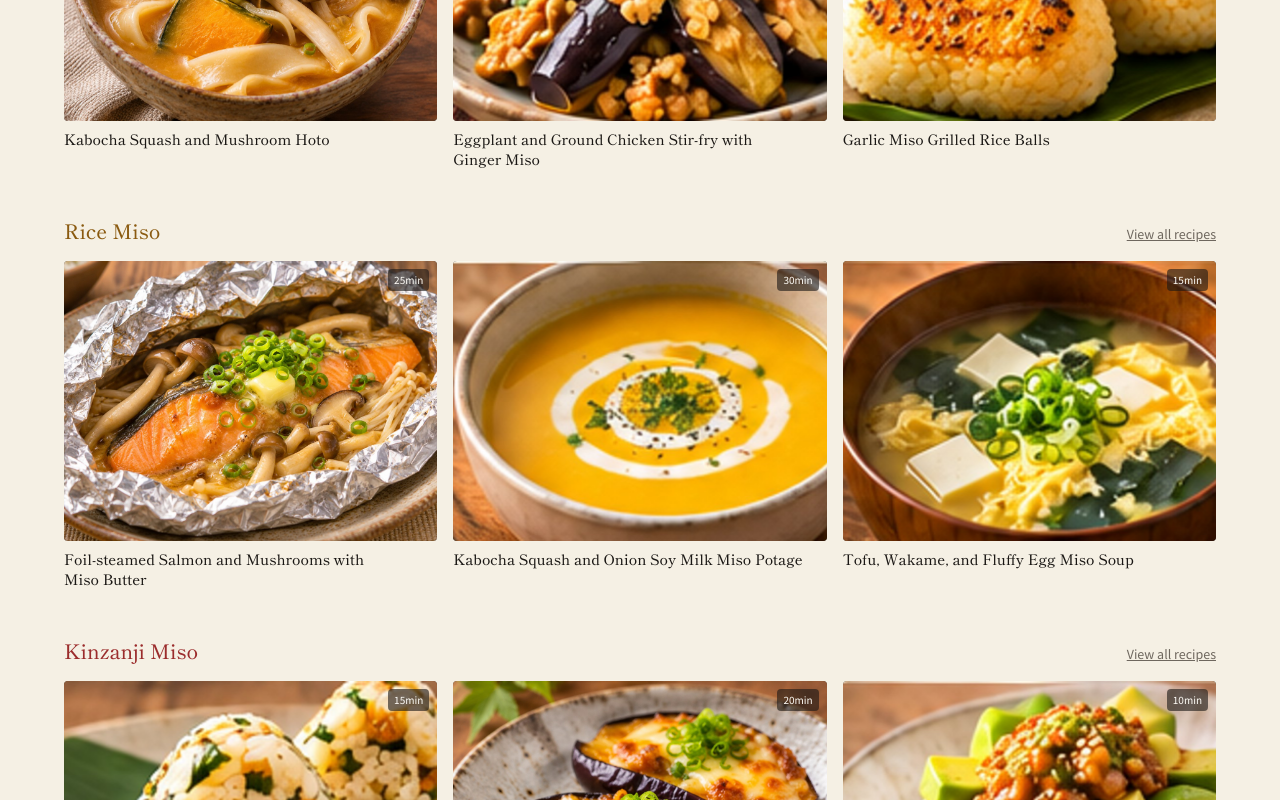
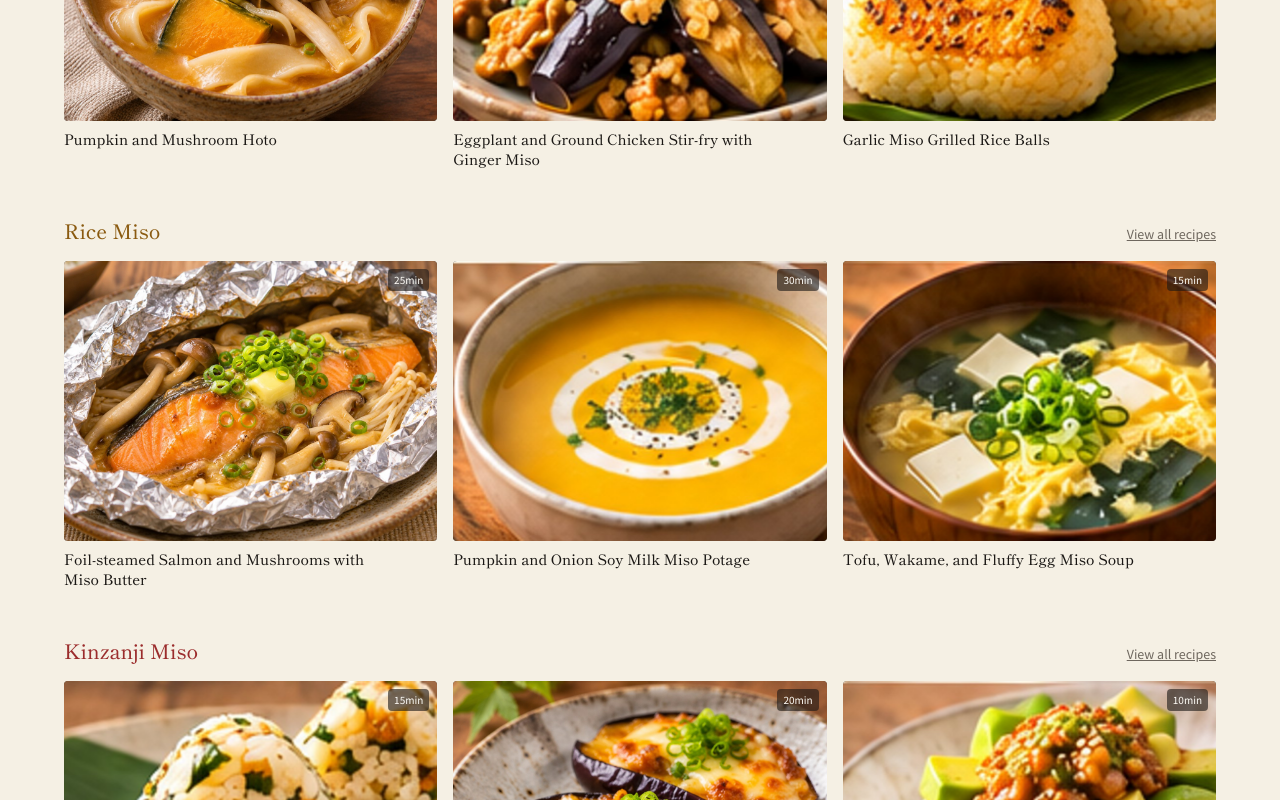
Before and after one commit to toramarutora44-png/Miso, a Next.js app: page /en in a window 1280 px wide. Shown: the part 1140-1940 px from the top of the page. Built offline with nearby package versions, Linux system fonts and the light colour scheme; a web font is replaced by a local one.

Commit message:
英語版"Kabocha"を"Pumpkin"に変更
「Kabochaはまだ日本語に見える、Pumpkinじゃないの？」とのフィードバックのため、ローマ字表記をやめ英語の一般的な単語に置き換え。

```diff
--- a/data/recipes.ts
+++ b/data/recipes.ts
@@ -24,7 +24,7 @@ export const recipes: Recipe[] = [
     id: "kabocha-kinoko-hoto",
     slug: "kabocha-kinoko-hoto",
     order: 1,
-    title: { ja: "かぼちゃときのこのほうとう", en: "Kabocha Squash and Mushroom Hoto" },
+    title: { ja: "かぼちゃときのこのほうとう", en: "Pumpkin and Mushroom Hoto" },
     productIds: ["koshu-miso"],
     tags: ["main", "local"],
     timeMinutes: 40,
@@ -32,7 +32,7 @@ export const recipes: Recipe[] = [
     difficulty: 2,
     ingredients: [
       { name: { ja: "生ほうとう", en: "Fresh hoto udon noodles" }, amount: { ja: "200g", en: "200g" } },
-      { name: { ja: "かぼちゃ", en: "Kabocha squash" }, amount: { ja: "180g", en: "180g" } },
+      { name: { ja: "かぼちゃ", en: "Pumpkin" }, amount: { ja: "180g", en: "180g" } },
       { name: { ja: "白菜", en: "Napa cabbage" }, amount: { ja: "100g", en: "100g" } },
       { name: { ja: "しめじ", en: "Shimeji mushrooms" }, amount: { ja: "50g", en: "50g" } },
       { name: { ja: "にんじん", en: "Carrot" }, amount: { ja: "40g", en: "40g" } },
@@ -72,7 +72,7 @@ export const recipes: Recipe[] = [
     },
     image: {
       src: "/images/recipes/kabocha-kinoko-hoto.jpg",
-      alt: { ja: "かぼちゃときのこのほうとう", en: "Kabocha Squash and Mushroom Hoto" },
+      alt: { ja: "かぼちゃときのこのほうとう", en: "Pumpkin and Mushroom Hoto" },
       width: 1200,
       height: 900,
       isPlaceholder: false,
@@ -331,14 +331,14 @@ export const recipes: Recipe[] = [
     id: "kabocha-tamanegi-tonyu-miso-potage",
     slug: "kabocha-tamanegi-tonyu-miso-potage",
     order: 7,
-    title: { ja: "かぼちゃと玉ねぎの豆乳味噌ポタージュ", en: "Kabocha Squash and Onion Soy Milk Miso Potage" },
+    title: { ja: "かぼちゃと玉ねぎの豆乳味噌ポタージュ", en: "Pumpkin and Onion Soy Milk Miso Potage" },
     productIds: ["rice-miso"],
     tags: ["soup", "vegan"],
     timeMinutes: 30,
     servings: 2,
     difficulty: 2,
     ingredients: [
-      { name: { ja: "かぼちゃ", en: "Kabocha squash" }, amount: { ja: "250g", en: "250g" } },
+      { name: { ja: "かぼちゃ", en: "Pumpkin" }, amount: { ja: "250g", en: "250g" } },
       { name: { ja: "玉ねぎ", en: "Onion" }, amount: { ja: "1/2個", en: "1/2" } },
       { name: { ja: "オリーブ油", en: "Olive oil" }, amount: { ja: "小さじ2", en: "2 tsp" } },
       { name: { ja: "水", en: "Water" }, amount: { ja: "250mL", en: "250mL" } },
@@ -368,7 +368,7 @@ export const recipes: Recipe[] = [
     },
     image: {
       src: "/images/recipes/kabocha-tamanegi-tonyu-miso-potage.jpg",
-      alt: { ja: "かぼちゃと玉ねぎの豆乳味噌ポタージュ", en: "Kabocha Squash and Onion Soy Milk Miso Potage" },
+      alt: { ja: "かぼちゃと玉ねぎの豆乳味噌ポタージュ", en: "Pumpkin and Onion Soy Milk Miso Potage" },
       width: 880,
       height: 572,
       isPlaceholder: false,
```
